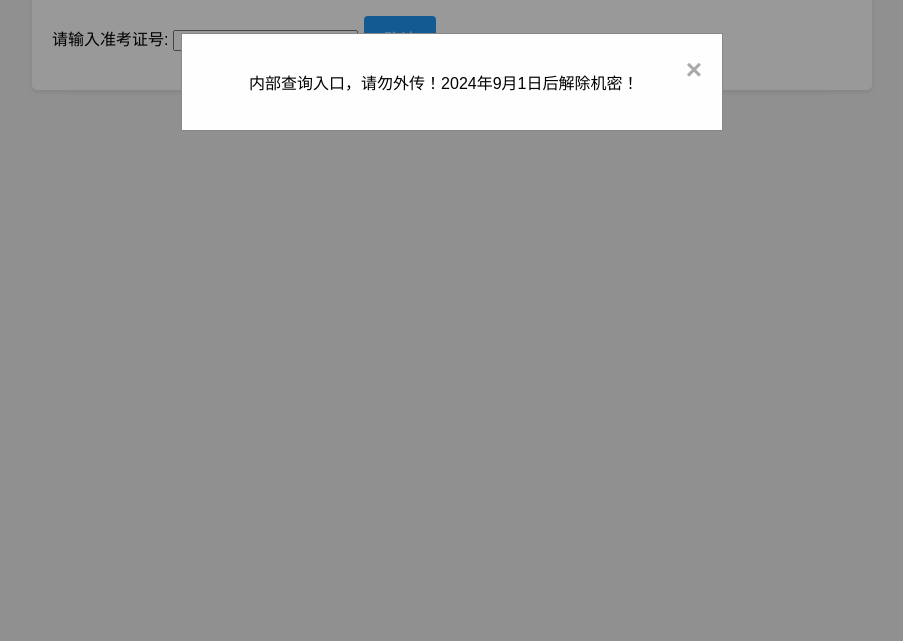
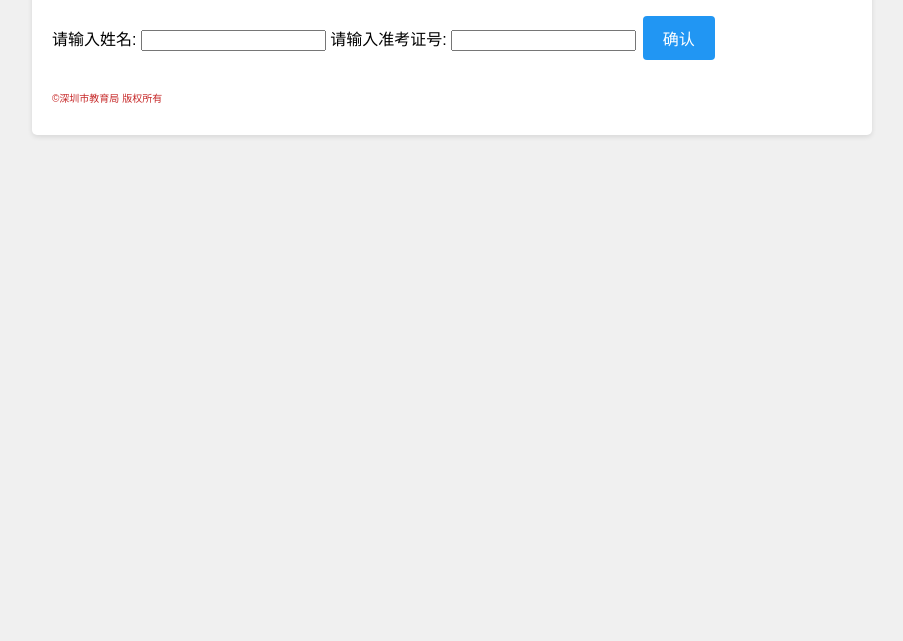
Before and after one commit to bokobring/sdhk, a plain HTML site: page index.html in a window 1280 px wide. Shown: the part 159-800 px from the top of the page, without its empty margins (188-1091 px from the left). Drawn offline with Linux system fonts and the light colour scheme.

Commit message:
Update index.html
优化页面

```diff
--- a/index.html
+++ b/index.html
@@ -3,7 +3,7 @@
 <head>
     <meta charset="UTF-8">
     <meta name="viewport" content="width=device-width, initial-scale=1.0">
-    <title>2024年深圳市生地会考成绩查询</title>
+    <title>2024年深圳市生物地理学业水平考试成绩查询</title>
     <style>
         body {
             font-family: "Microsoft YaHei", Arial, sans-serif;
@@ -63,97 +63,45 @@
             border-radius: 4px;
         }
         #disclaimer {
-            font-size: 24px;
-            font-weight: bold;
+            font-size: 10px;
+            font-weight: normal;
             color: #c62828;
             margin-top: 20px;
         }
         .error {
             color: red;
         }
-        .modal {
-            display: none;
-            position: fixed;
-            z-index: 1;
-            left: 0;
-            top: 0;
-            width: 100%;
-            height: 100%;
-            overflow: auto;
-            background-color: rgba(0,0,0,0.4);
-        }
-        .modal-content {
-            background-color: #fefefe;
-            margin: 15% auto;
-            padding: 20px;
-            border: 1px solid #888;
-            width: 80%;
-            max-width: 500px;
-            text-align: center;
-        }
-        .close {
-            color: #aaa;
-            float: right;
-            font-size: 28px;
-            font-weight: bold;
-        }
-        .close:hover,
-        .close:focus {
-            color: black;
-            text-decoration: none;
-            cursor: pointer;
-        }
     </style>
 </head>
 <body>
-    <div id="myModal" class="modal">
-        <div class="modal-content">
-            <span class="close">&times;</span>
-            <p>内部查询入口，请勿外传！2024年9月1日后解除机密！</p>
-        </div>
-    </div>
-
     <div class="container">
         <div class="header">
             <img src="logo.png" alt="Logo" class="logo">
             <h1>深圳市教育局招生考试办公室</h1>
         </div>
-        <h2>2024年深圳市生地会考成绩查询</h2>
+        <h2>2024年深圳市生物地理学业水平考试成绩查询</h2>
+        <label for="name">请输入姓名:</label>
+        <input type="text" id="name">
         <label for="examId">请输入准考证号:</label>
         <input type="text" id="examId">
         <button onclick="checkScore()">确认</button>
         <div id="result"></div>
+        <p id="disclaimer">©深圳市教育局 版权所有</p>
     </div>
 
     <script>
-        window.onload = function() {
-            var modal = document.getElementById("myModal");
-            var span = document.getElementsByClassName("close")[0];
-
-            modal.style.display = "block";
-
-            span.onclick = function() {
-                modal.style.display = "none";
-            }
-
-            window.onclick = function(event) {
-                if (event.target == modal) {
-                    modal.style.display = "none";
-                }
-            }
-        }
-
         function checkScore() {
+            const name = document.getElementById('name').value;
             const examId = document.getElementById('examId').value;
             const resultDiv = document.getElementById('result');
 
-            if (!examId) {
-                resultDiv.innerHTML = '<p class="error">请输入准考证号</p>';
+            if (!name || !examId) {
+                resultDiv.innerHTML = '<p class="error">请输入姓名和准考证号</p>';
                 return;
             }
 
             if (!examId.startsWith('24')) {
-                resultDiv.innerHTML = '<p class="error">格式不正确！</p>';
+                resultDiv.innerHTML = '<p class="error">准考证号格式不正确！</p>';
                 return;
             }
 
@@ -170,6 +118,7 @@
                     const totalScore = biologyScore + geographyScore;
 
                     const scoreText = `
+                        <p>姓名：${name}</p>
                         <p>准考证号：${examId}</p>
                         <p>生物成绩：${biologyScore}</p>
                         <p>地理成绩：${geographyScore}</p>
```
